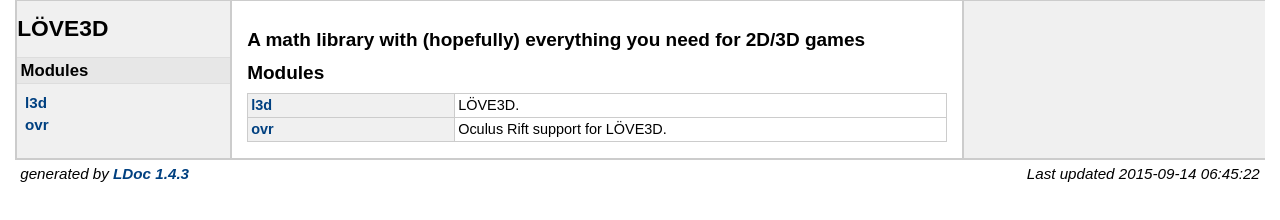
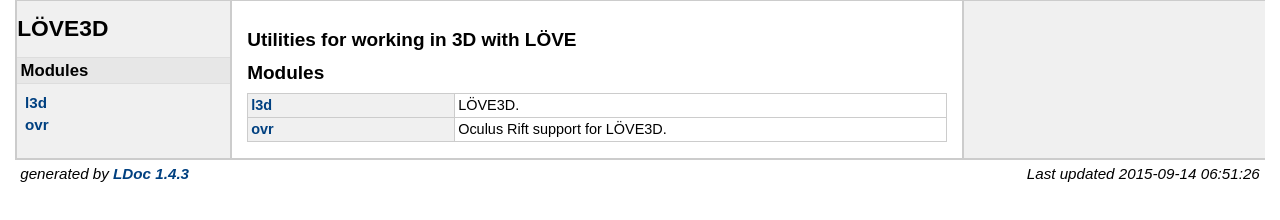
Before and after one commit to excessive/love3d, a plain HTML site: page index.html in a window 1280 px wide. Drawn offline with Linux system fonts and the light colour scheme.

Commit message:
Fix description

```diff
--- a/index.html
+++ b/index.html
@@ -40,7 +40,7 @@
 <div id="content">
 
 
-  <h2>A math library with (hopefully) everything you need for 2D/3D games</h2>
+  <h2>Utilities for working in 3D with LÖVE</h2>
 
 <h2>Modules</h2>
 <table class="module_list">
@@ -58,7 +58,7 @@
 </div> <!-- id="main" -->
 <div id="about">
 <i>generated by <a href="http://github.com/stevedonovan/LDoc">LDoc 1.4.3</a></i>
-<i style="float:right;">Last updated 2015-09-14 06:45:22 </i>
+<i style="float:right;">Last updated 2015-09-14 06:51:26 </i>
 </div> <!-- id="about" -->
 </div> <!-- id="container" -->
 </body>
```
Also changed, not shown: modules/l3d.html (+1 -1 lines), modules/ovr.html (+1 -1 lines).
